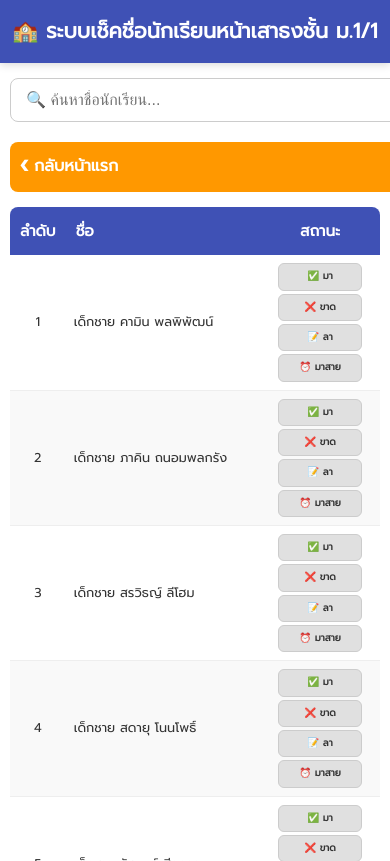
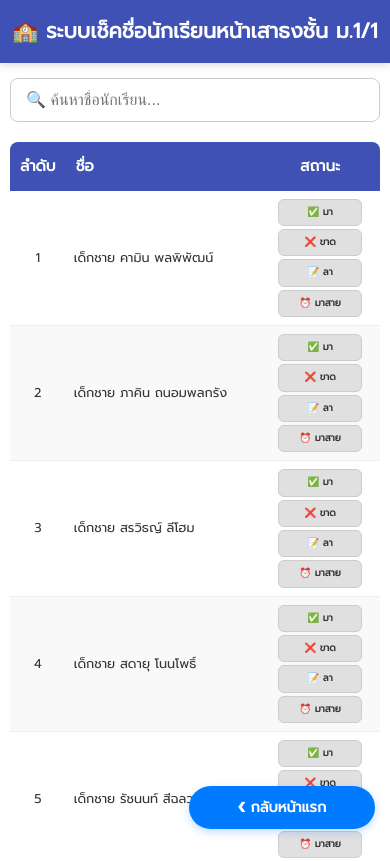
Before and after one commit to Natthawut9954/test2, a plain HTML site: page m1.1.html in a window 390 px wide. Shown: the top 861 px of the page. Drawn offline with Linux system fonts and the light colour scheme; a web font is replaced by a local one.

Commit message:
Add files via upload

```diff
--- a/class.css
+++ b/class.css
@@ -100,14 +100,35 @@ body {
 }
 
 .back-button {
-    background-color: var(--secondary-color);
-    color: var(--light-text-color);
+    position: fixed;
+    bottom: 30px;
+    right: 30px;
+    background-color: #007bff;
+    color: white;
+    padding: 15px 25px;
+    border-radius: 50px;
+    text-decoration: none;
+    font-size: 1.1em;
+    font-weight: bold;
+    box-shadow: 0 4px 12px rgba(0, 123, 255, 0.3);
+    transition: background-color 0.3s ease, transform 0.2s ease, box-shadow 0.3s ease;
+    z-index: 1000;
+    /* --- Add these lines for better width control --- */
+    min-width: 150px; /* Ensure a minimum width */
+    max-width: 200px; /* Limit maximum width on larger screens */
+    text-align: center; /* Center the text if the button becomes wider than its content */
+    /* ------------------------------------------------ */
 }
 
 .back-button:hover {
-    background-color: #e68a00;
-    transform: translateY(-2px);
-    box-shadow: 0 4px 10px rgba(0, 0, 0, 0.15);
+    background-color: #0056b3;
+    transform: translateY(-3px);
+    box-shadow: 0 6px 15px rgba(0, 123, 255, 0.4);
+}
+
+.back-button:active {
+    transform: translateY(0);
+    box-shadow: 0 2px 8px rgba(0, 123, 255, 0.2);
 }
 
 .excel-button {
@@ -328,3 +349,53 @@ table td:nth-child(3) {
         width: 70px;
     }
 }
+/* ... โค้ด CSS ที่มีอยู่ของคุณ ... */
+
+/* Mobile Specific Styles for the back-button */
+@media screen and (max-width: 768px) {
+    .back-button {
+        bottom: 20px; /* ลดระยะห่างจากขอบล่าง */
+        right: 20px;  /* ลดระยะห่างจากขอบขวา */
+        padding: 12px 20px; /* ลดขนาด padding เล็กน้อย */
+        font-size: 0.95em; /* ลดขนาด font เล็กน้อย */
+        /* อาจพิจารณาเปลี่ยน box-shadow ให้เล็กลงด้วยก็ได้ */
+        box-shadow: 0 3px 8px rgba(0, 123, 255, 0.25);
+    }
+
+    .back-button:hover {
+        transform: translateY(-2px); /* ลดการยกขึ้นเล็กน้อยเมื่อ hover */
+        box-shadow: 0 4px 10px rgba(0, 123, 255, 0.35);
+    }
+}
+
+@media screen and (max-width: 480px) {
+    .back-button {
+        bottom: 15px; /* ลดระยะห่างจากขอบล่างอีก */
+        right: 15px;  /* ลดระยะห่างจากขอบขวาอีก */
+        padding: 10px 18px; /* ลดขนาด padding อีก */
+        font-size: 0.9em; /* ลดขนาด font อีก */
+        border-radius: 40px; /* ปรับให้ดูเล็กลงตามสัดส่วน */
+    }
+}
+@media screen and (max-width: 768px) {
+    .back-button {
+        bottom: 20px;
+        right: 20px;
+        padding: 12px 20px;
+        font-size: 0.95em;
+        box-shadow: 0 3px 8px rgba(0, 123, 255, 0.25);
+        min-width: unset; /* Remove min-width on small screens for flexibility */
+        max-width: 180px; /* Adjust max-width for tablets */
+    }
+}
+
+@media screen and (max-width: 480px) {
+    .back-button {
+        bottom: 15px;
+        right: 15px;
+        padding: 10px 18px;
+        font-size: 0.9em;
+        border-radius: 40px;
+        max-width: 150px; /* Adjust max-width for smaller phones */
+    }
+}
```
